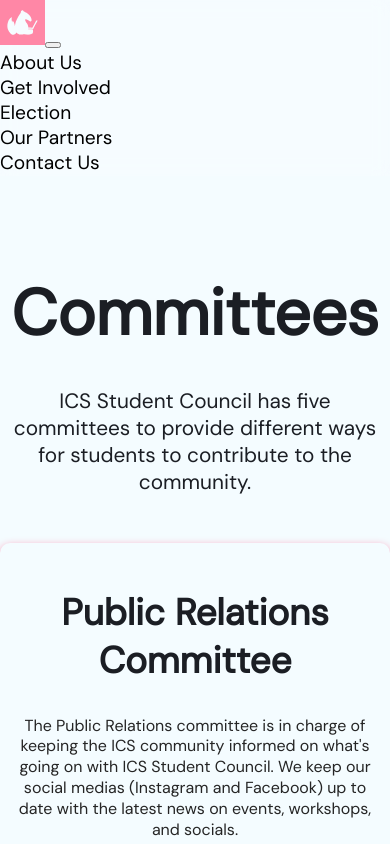
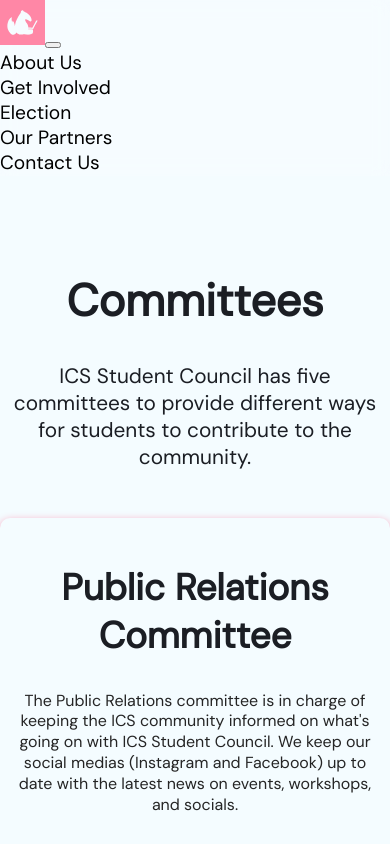
Before and after one commit to icssc/icssc-website, a Next.js app: page /committees in a window 390 px wide. Shown: the top 844 px of the page. Built offline with nearby package versions, Linux system fonts and the light colour scheme.

Commit message:
UI and Warning Key fix

```diff
--- a/pages/committees.js
+++ b/pages/committees.js
@@ -24,7 +24,7 @@ export default function Committees() {
       <h1>Committees</h1>
         <p>ICS Student Council has five committees to provide different ways for students to contribute to the community. </p>
       </div>
-      {CommitteesJSON.map(committee => <Committee {...committee}/> )}
+      {CommitteesJSON.map(committee => <Committee {...committee} key={committee.name}/> )}
     </Container>
   )
 }
--- a/styles/Committees.module.scss
+++ b/styles/Committees.module.scss
@@ -49,3 +49,9 @@
     margin: 3rem 0;
     margin-bottom: 6rem;
 }
+
+@media only screen and (max-width: 400px) {
+    .banner {
+        h1 {font-size: 2.8rem;}
+    }
+}
```
